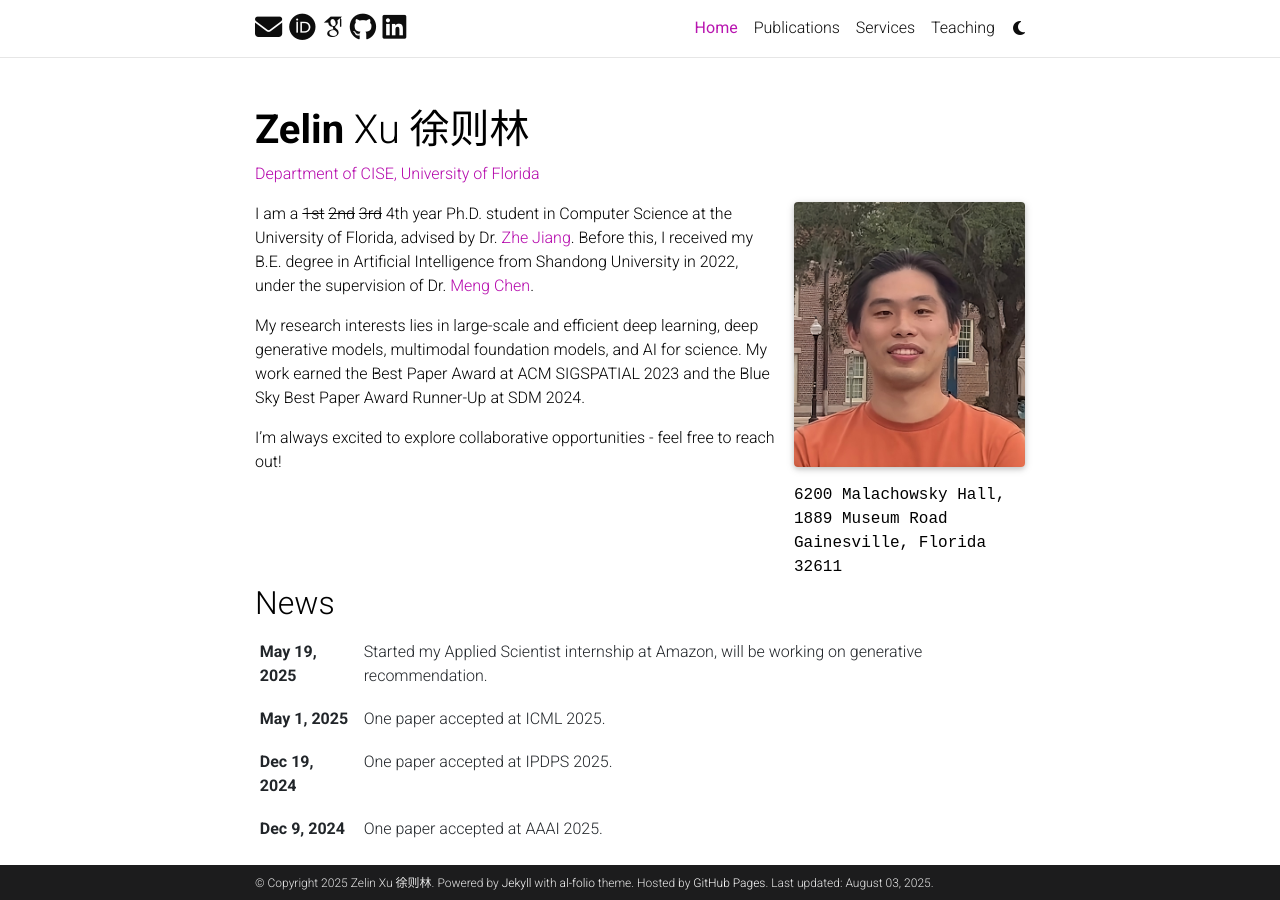
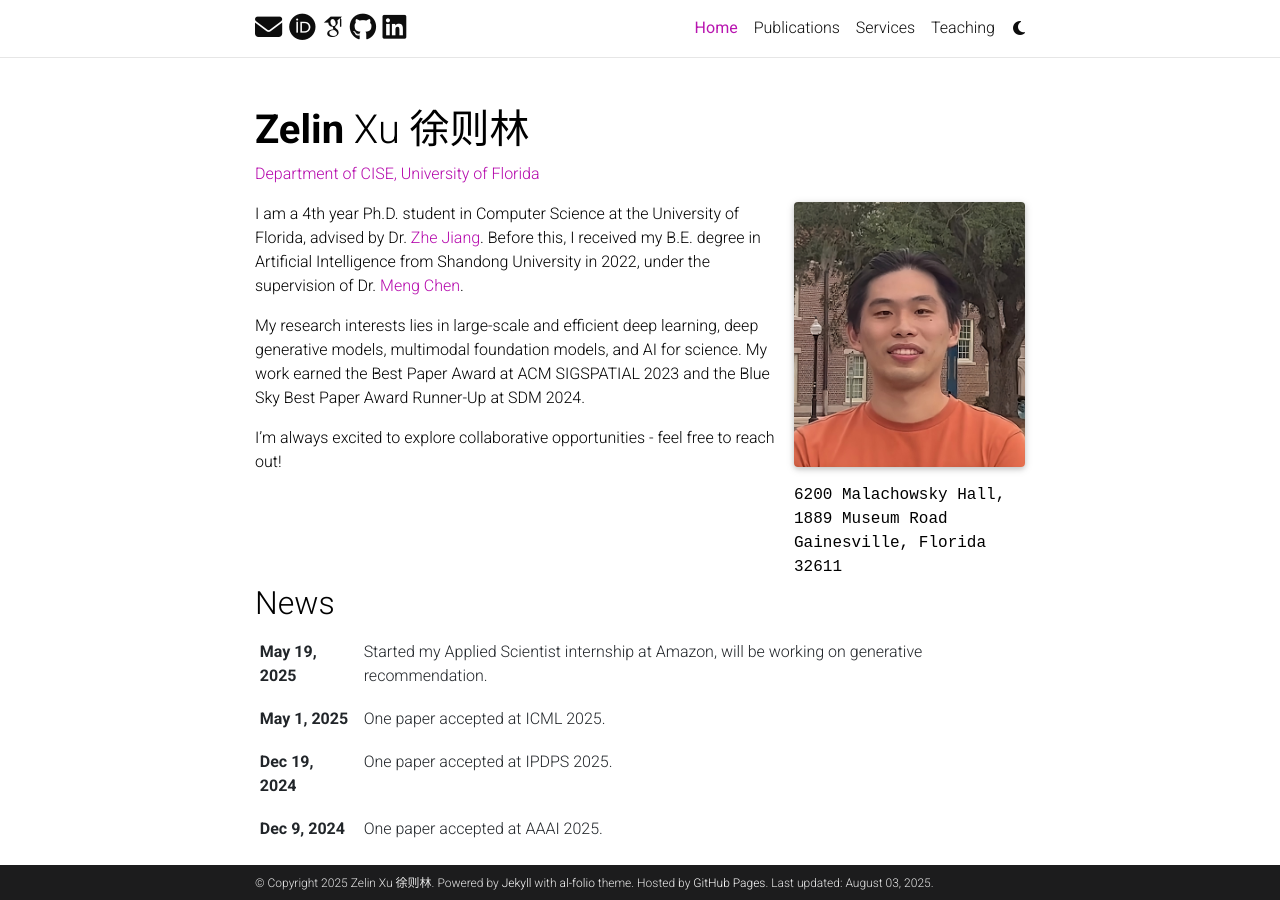
Before and after one commit to ZelinXu2000/ZelinXu2000.github.io, a Jekyll site: the page built from _pages/about.md, in a window 1280 px wide and 900 px high. Built offline with Jekyll 4.4.1, drawn with Linux system fonts in a browser that asks for light colours; full-size pictures stand in for the smaller copies a plugin makes; some web fonts are replaced; comment, search, counter and statistics services are not loaded; a style sheet for code colours, icons or effects is not loaded.

```diff
--- a/_pages/about.md
+++ b/_pages/about.md
@@ -19,7 +19,7 @@
 social: true  # includes social icons at the bottom of the page
 ---
 
-I am a ~~1st~~ ~~2nd~~ ~~3rd~~ 4th year Ph.D. student in Computer Science at the University of Florida, advised by Dr. [Zhe Jiang](https://www.jiangteam.org/). Before this, I received my B.E. degree in Artificial Intelligence from Shandong University in 2022, under the supervision of Dr. [Meng Chen](https://faculty.sdu.edu.cn/chenmeng2).
+I am a 4th year Ph.D. student in Computer Science at the University of Florida, advised by Dr. [Zhe Jiang](https://www.jiangteam.org/). Before this, I received my B.E. degree in Artificial Intelligence from Shandong University in 2022, under the supervision of Dr. [Meng Chen](https://faculty.sdu.edu.cn/chenmeng2).
 
 My research interests lies in large-scale and efficient deep learning, deep generative models, multimodal foundation models, and AI for science. My work earned the Best Paper Award at ACM SIGSPATIAL 2023 and the Blue Sky Best Paper Award Runner-Up at SDM 2024.
 
```
